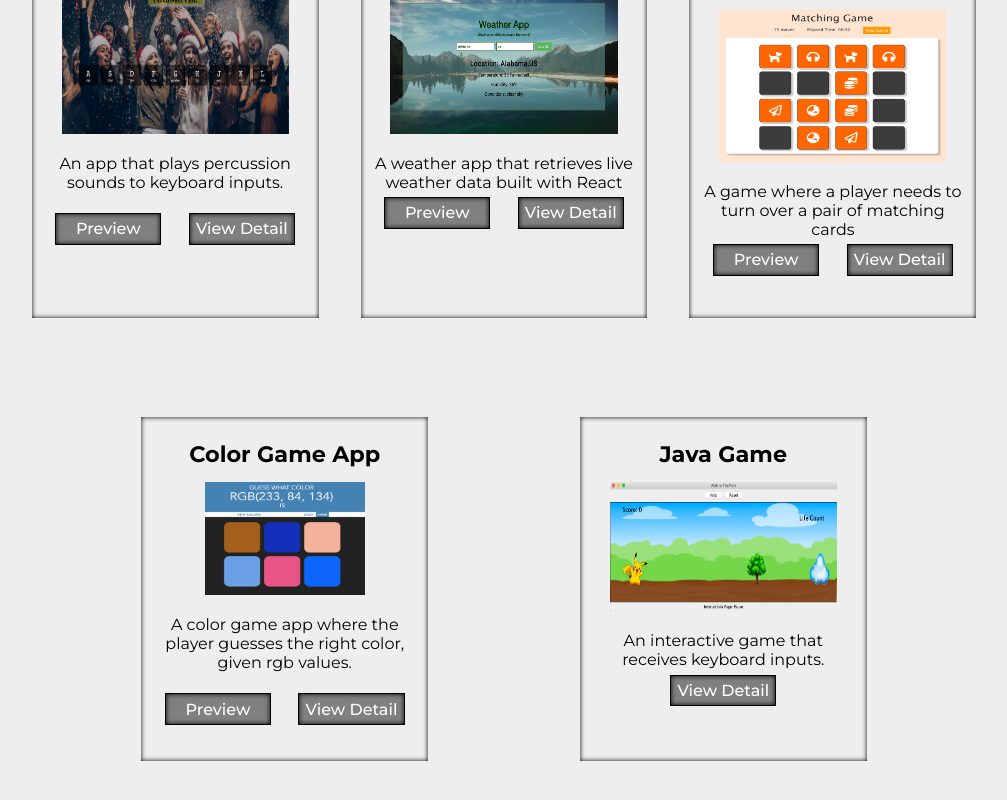
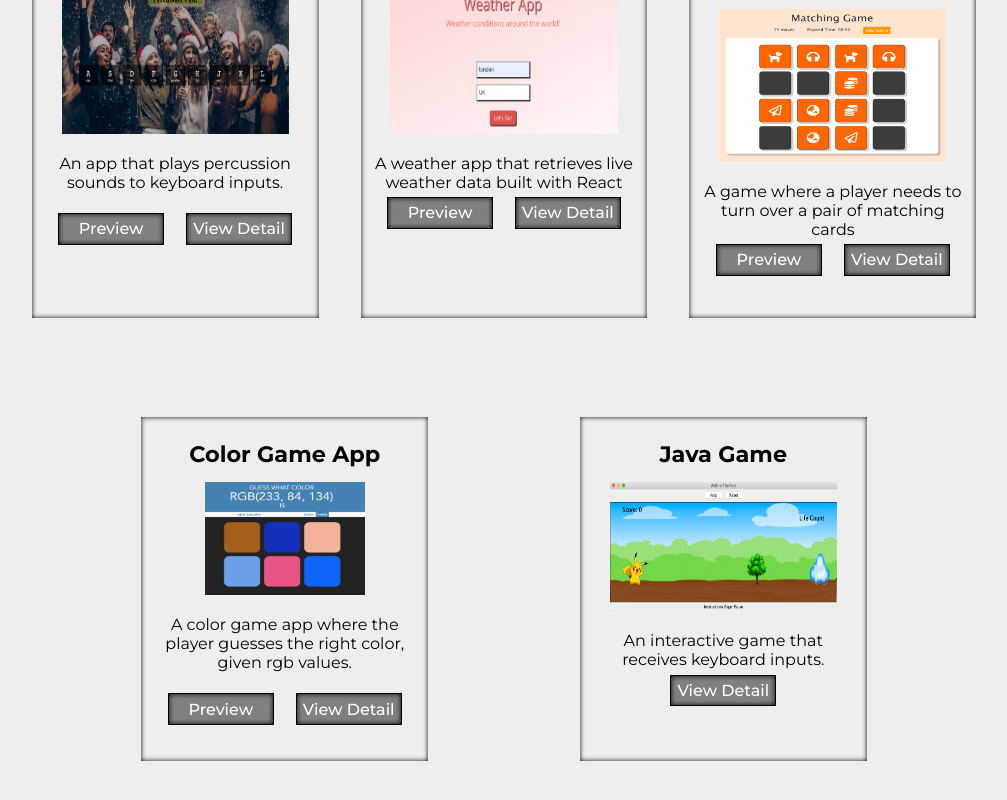
Before and after one commit to cechae/new-portfolio, a React (Create React App) app: page / in a window 1280 px wide. Shown: the part 1119-1919 px from the top of the page, without its empty margins (136-1143 px from the left). Built offline with nearby package versions, Linux system fonts and the light colour scheme.

Commit message:
change pic

```diff
--- a/src/style.css
+++ b/src/style.css
@@ -91,7 +91,7 @@
 .section-projects .button-container {
     display: flex;
     flex-wrap: wrap;
-    justify-content: space-around;
+    justify-content: space-evenly;
 }
 .button-container .item-button {
     width: 35%;
@@ -170,7 +170,7 @@
     }
 }
 
-@media (max-width: 570px) {
+@media (max-width: 640px) {
 
     /* About */
     .section-about {
```
Also changed, not shown: src/weather-pic.png (added), src/weather.png.
